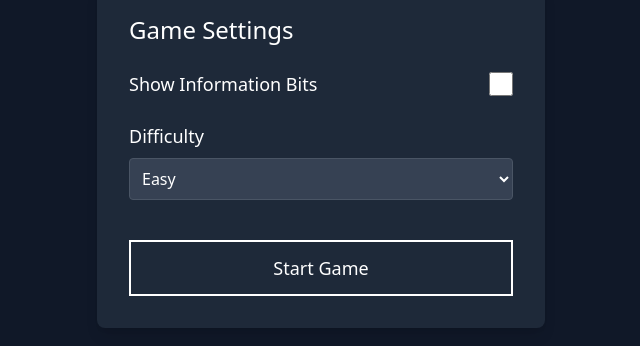
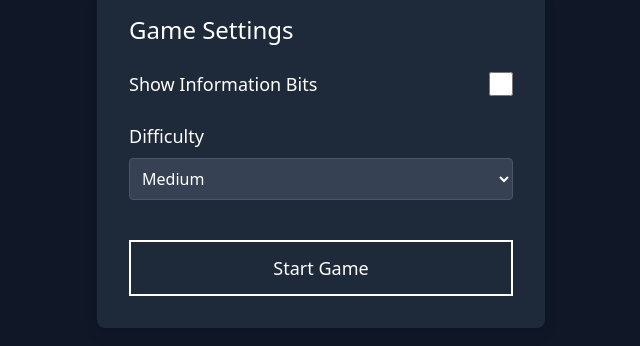
Before and after one commit to anyduck-forks/hangman, a React (Vite) app: page / in a window 1280 px wide. Shown: the part 285-631 px from the top of the page, without its empty margins (319-959 px from the left). Built offline with nearby package versions, Linux system fonts and the light colour scheme.

Commit message:
feat: add custom difficulty to start page

```diff
--- /dev/null
+++ b/src/components/ui/Checkbox.jsx
@@ -0,0 +1,15 @@
+export function Checkbox({ id, label, className = "", ...props }) {
+  return (
+    <div className={`flex items-center justify-between ${className}`}>
+      <label htmlFor={id} className="text-lg">
+        {label}
+      </label>
+      <input
+        type="checkbox"
+        id={id}
+        className="w-6 h-6 text-blue-600 rounded focus:ring-blue-500 bg-gray-700 border-gray-600"
+        {...props}
+      />
+    </div>
+  );
+}
--- /dev/null
+++ b/src/components/ui/Select.jsx
@@ -0,0 +1,14 @@
+export function Select({ id, label, children, className = "", ...props }) {
+  return (
+    <div className="space-y-2">
+      {label && <label htmlFor={id} className="block text-lg">{label}</label>}
+      <select
+        id={id}
+        className={`w-full p-2 bg-gray-700 border border-gray-600 rounded text-white ${className}`}
+        {...props}
+      >
+        {children}
+      </select>
+    </div>
+  );
+}
--- /dev/null
+++ b/src/components/ui/Slider.jsx
@@ -0,0 +1,22 @@
+export function Slider({ id, label, valueDisplay, color = 'blue', className = '', ...props }) {
+  const colorMap = {
+    blue: { text: 'text-blue-400', accent: 'accent-blue-500' },
+    purple: { text: 'text-purple-400', accent: 'accent-purple-500' },
+  };
+  const colors = colorMap[color] || colorMap.blue;
+
+  return (
+    <div className={`space-y-2 ${className}`}>
+      <div className="flex justify-between">
+        <label htmlFor={id} className="text-sm text-gray-300">{label}</label>
+        <span className={`text-sm font-mono ${colors.text}`}>{valueDisplay}</span>
+      </div>
+      <input
+        type="range"
+        id={id}
+        className={`w-full h-2 bg-gray-600 rounded-lg appearance-none cursor-pointer ${colors.accent}`}
+        {...props}
+      />
+    </div>
+  );
+}
--- a/src/pages/StartPage.jsx
+++ b/src/pages/StartPage.jsx
@@ -1,6 +1,14 @@
+import { useState } from 'react';
 import { Button } from '../components/ui/Button';
+import { Checkbox } from '../components/ui/Checkbox';
+import { Select } from '../components/ui/Select';
+import { Slider } from '../components/ui/Slider';
 
 export default function StartPage({ onStart }) {
+  const [difficulty, setDifficulty] = useState('medium');
+  const [wordLength, setWordLength] = useState(5);
+  const [maxGuesses, setMaxGuesses] = useState(6);
+
   return (
     <div className="flex flex-col items-center justify-center min-h-screen bg-gray-900 text-white p-4">
       <h1 className="text-5xl font-bold mb-8 text-blue-500">Hangman</h1>
@@ -14,36 +22,57 @@ export default function StartPage({ onStart }) {
             const formData = new FormData(e.target);
             const settings = {
               showInfoBits: formData.get('showInfoBits') === 'on',
-              difficulty: formData.get('difficulty')
+              difficulty,
+              customSettings: difficulty === 'custom' ? { wordLength, maxGuesses } : null
             };
             onStart(settings);
           }}
           className="space-y-6"
         >
-          <div className="flex items-center justify-between">
-            <label htmlFor="showInfoBits" className="text-lg">
-              Show Information Bits
-            </label>
-            <input
-              type="checkbox"
+          <Checkbox
             id="showInfoBits"
             name="showInfoBits"
-              className="w-6 h-6 text-blue-600 rounded focus:ring-blue-500 bg-gray-700 border-gray-600"
+            label="Show Information Bits"
           />
-          </div>
 
-          <div className="space-y-2">
-            <label htmlFor="difficulty" className="block text-lg">Difficulty</label>
-            <select
+          <Select
+            id="difficulty"
             name="difficulty"
-              id="difficulty"
-              className="w-full p-2 bg-gray-700 border border-gray-600 rounded text-white"
+            label="Difficulty"
+            value={difficulty}
+            onChange={(e) => setDifficulty(e.target.value)}
           >
             <option value="easy">Easy</option>
             <option value="medium">Medium</option>
             <option value="hard">Hard</option>
-            </select>
+            <option value="custom">Custom</option>
+          </Select>
+
+          {difficulty === 'custom' && (
+            <div className="space-y-4 p-4 bg-gray-700/50 rounded-lg border border-gray-600 animate-in fade-in slide-in-from-top-2">
+              <Slider
+                id="wordLength"
+                label="Word Length"
+                value={wordLength}
+                min="3"
+                max="12"
+                onChange={(e) => setWordLength(parseInt(e.target.value))}
+                valueDisplay={`${wordLength} letters`}
+                color="blue"
+              />
+
+              <Slider
+                id="maxGuesses"
+                label="Max Guesses"
+                value={maxGuesses}
+                min="1"
+                max="10"
+                onChange={(e) => setMaxGuesses(parseInt(e.target.value))}
+                valueDisplay={`${maxGuesses} guesses`}
+                color="purple"
+              />
             </div>
+          )}
 
           <Button type="submit" className="w-full py-3 text-lg mt-4">
             Start Game
```
Lines whose indentation alone changed are shown as unchanged.
